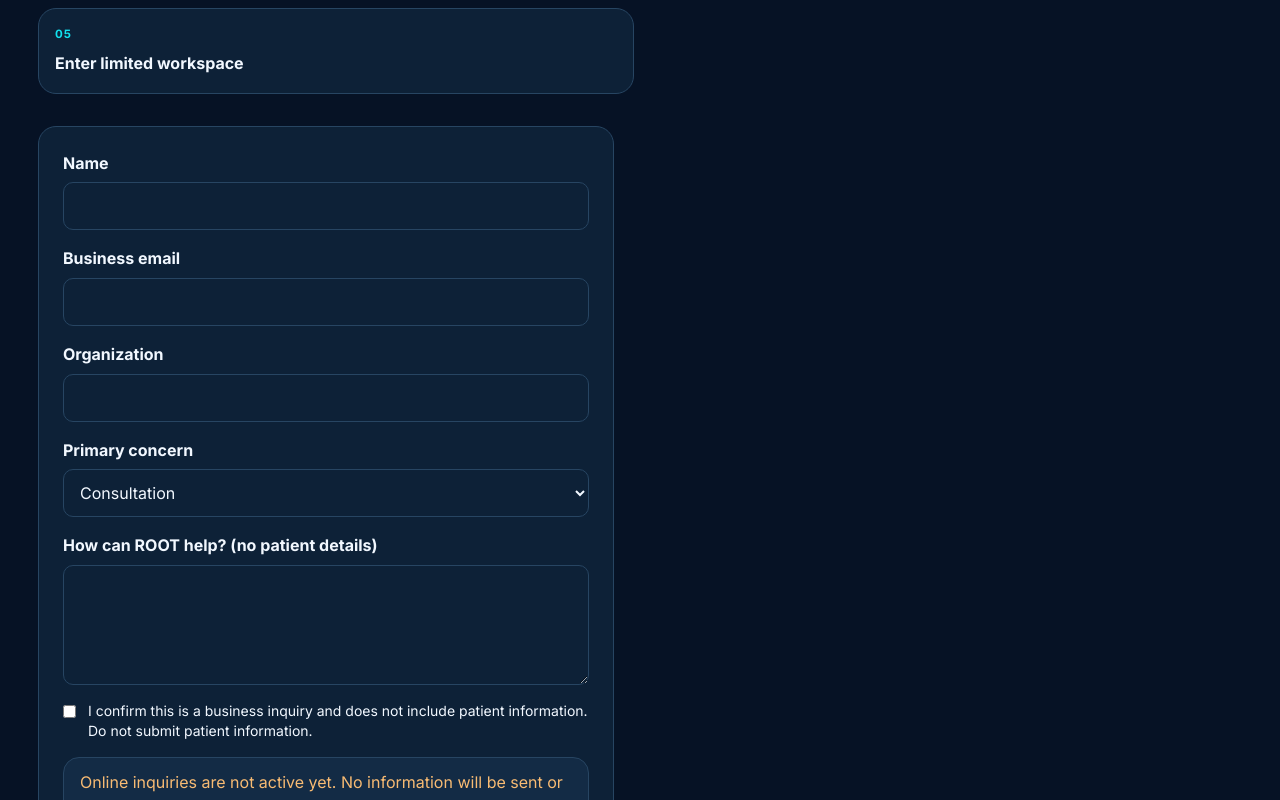
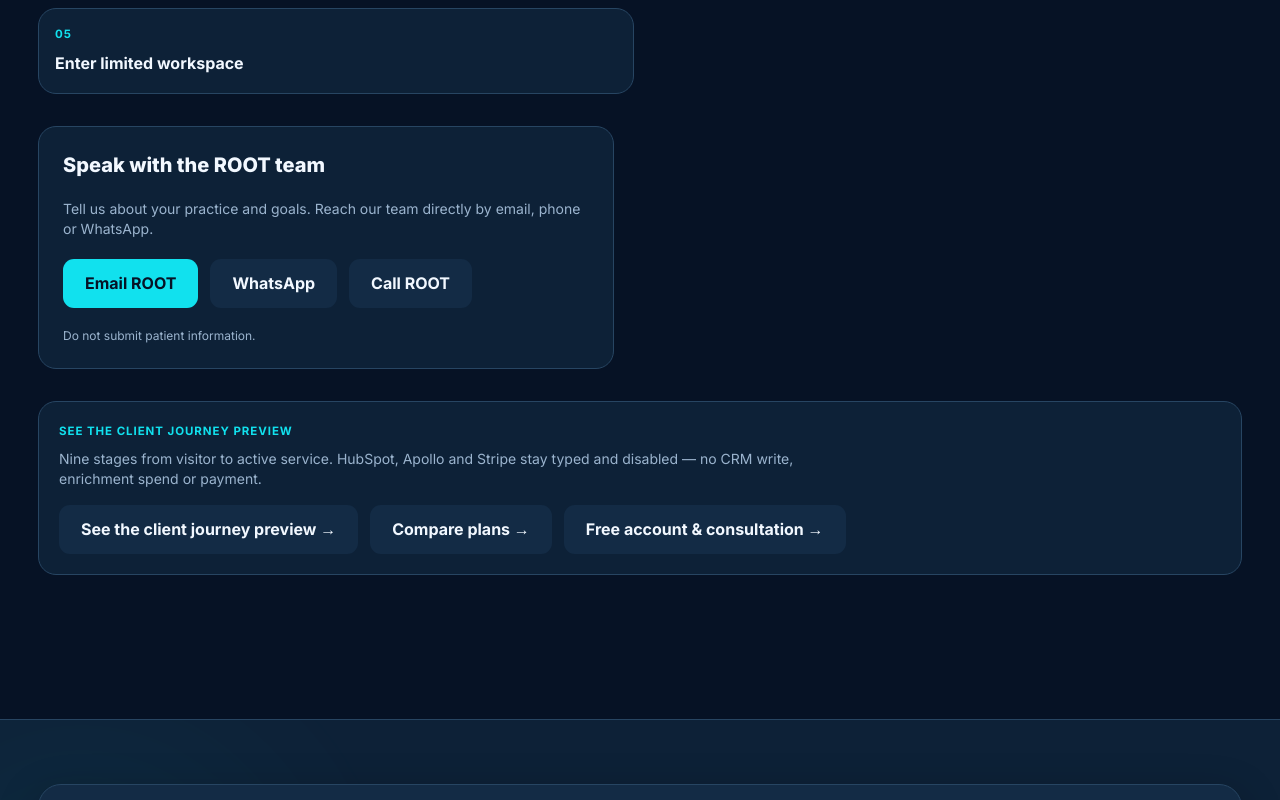
Before and after one commit to CoE-DIRT/rootrcm.com_v2, a Next.js app: page /en/account in a window 1280 px wide. Shown: the part 940-1740 px from the top of the page. Built offline with nearby package versions, Linux system fonts and the light colour scheme.

Commit message:
fix(conversion): replace unavailable contact form with working direct contact channels

```diff
--- a/src/components/forms/business-inquiry-form.tsx
+++ b/src/components/forms/business-inquiry-form.tsx
@@ -67,6 +67,31 @@ export function BusinessInquiryForm({ locale }: { locale: Locale }) {
     }
   }
 
+  if (!inquirySubmissionEnabled) {
+    return (
+      <section className="surface mt-8 max-w-xl space-y-5 p-6" aria-label={locale === 'es' ? 'Póngase en contacto con ROOT' : 'Contact ROOT'}>
+        <h2 className="text-xl font-extrabold">{locale === 'es' ? 'Hable con nuestro equipo' : 'Speak with the ROOT team'}</h2>
+        <p className="text-sm text-[var(--muted)]">
+          {locale === 'es'
+            ? 'Cuéntenos sobre su práctica y sus objetivos. Puede comunicarse directamente por correo, teléfono o WhatsApp.'
+            : 'Tell us about your practice and goals. Reach our team directly by email, phone or WhatsApp.'}
+        </p>
+        <div className="flex flex-wrap gap-3">
+          <a className="btn-primary" href="mailto:info@rootrcm.com?subject=ROOT%20Practice%20Consultation">
+            {locale === 'es' ? 'Enviar correo' : 'Email ROOT'}
+          </a>
+          <a className="btn-secondary" href="https://wa.me/13025064685" target="_blank" rel="noopener noreferrer">
+            WhatsApp
+          </a>
+          <a className="btn-secondary" href="tel:+13024965648">
+            {locale === 'es' ? 'Llamar' : 'Call ROOT'}
+          </a>
+        </div>
+        <p className="text-xs text-[var(--muted)]">{t.footer.noPhi}</p>
+      </section>
+    );
+  }
+
   return (
     <form className="surface mt-8 grid max-w-xl gap-4 p-6" onSubmit={onSubmit} noValidate>
       <TextInput
```
